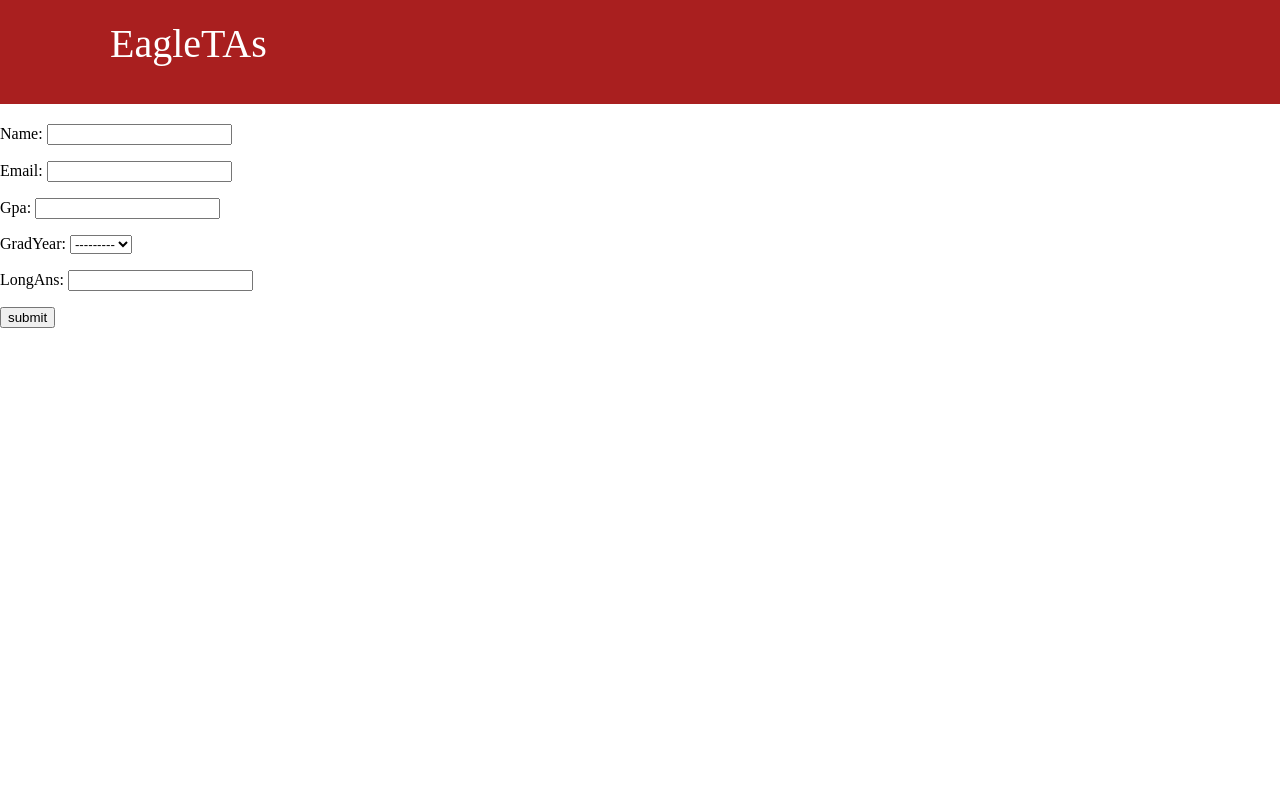
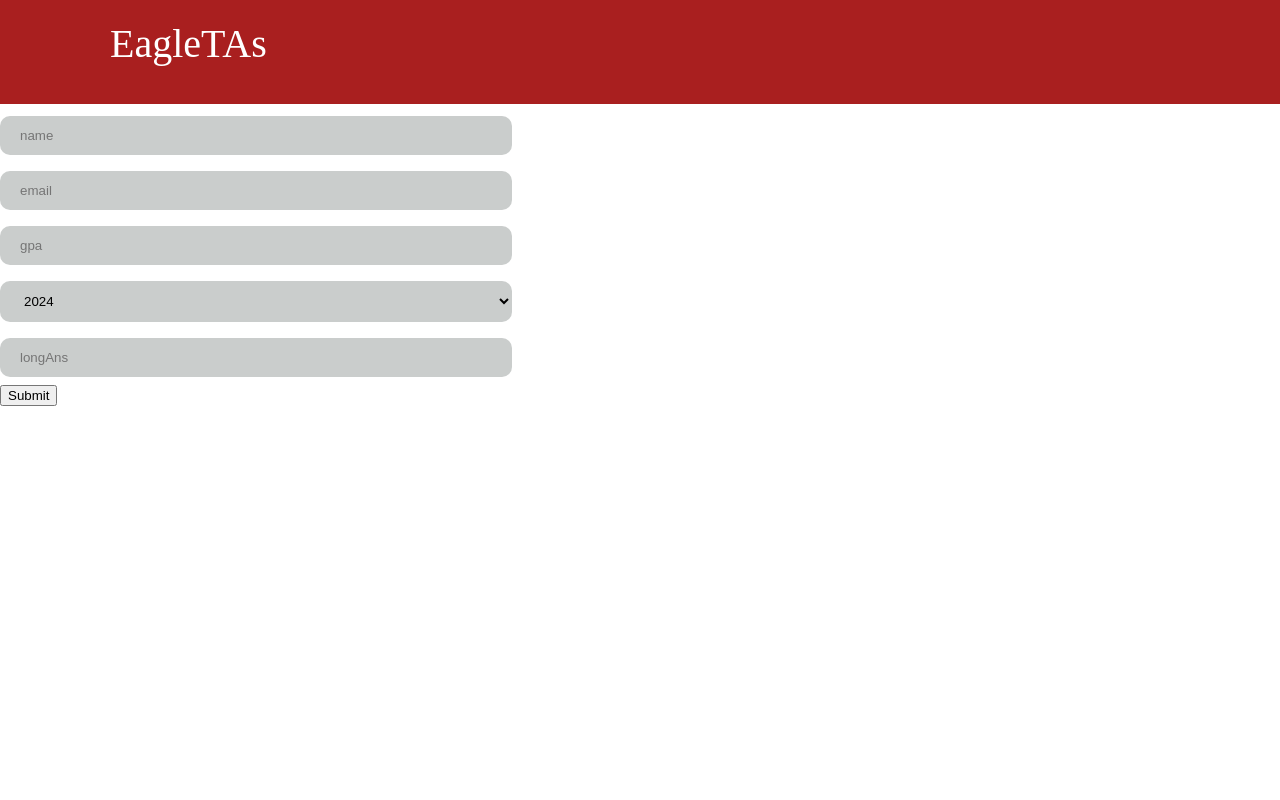
Before and after one commit to CSCI3356Spring2023/DjangoUnchained, a Django app: page /student_apply/ in a window 1280 px wide. Run offline with Django 4.2, Linux system fonts and the light colour scheme.

Commit message:
change in student apply

```diff
--- a/DjangoUnchained/Application/forms.py
+++ b/DjangoUnchained/Application/forms.py
@@ -4,6 +4,19 @@ from .models import CourseAdd
 from django.core.validators import MaxValueValidator, MinValueValidator
 
 class StudentApply(forms.ModelForm):
+    YEARS = (
+
+        ('2024', '2024'),
+        ('2025', '2025'),
+        ('2026', '2026'),
+        ('2027', '2027'),
+
+    )
+    name = forms.CharField(widget=forms.TextInput(attrs={'placeholder': 'name'}))
+    email = forms.CharField(widget=forms.TextInput(attrs={'placeholder': 'email'}))
+    gpa = forms.CharField(widget=forms.TextInput(attrs={'placeholder': 'gpa'}))
+    gradYear = forms.CharField(widget=forms.Select(choices=YEARS))
+    longAns = forms.CharField(widget=forms.TextInput(attrs={'placeholder': 'longAns'}))
     class Meta:
         model = StudentApplication
         fields = ('name', 'email', 'gpa', 'gradYear', 'longAns')
--- a/DjangoUnchained/Application/static/studentApply.css
+++ b/DjangoUnchained/Application/static/studentApply.css
@@ -5,7 +5,6 @@
             top: 10%;
             font-size:30px;
         }
-
     .big_div {
         background-color:rgba(255, 255, 255, 1);
         width:100%;
--- a/DjangoUnchained/Application/templates/studentApply.html
+++ b/DjangoUnchained/Application/templates/studentApply.html
@@ -15,8 +15,17 @@
         <br><br><br><br><br><br>
         <form method="post">
             {% csrf_token %}
-            {{form.as_p}}
-            <button type="submit">submit</button>
+            {{form.name}}
+            <br>
+            {{form.email}}
+            <br>
+            {{form.gpa}}
+            <br>
+            {{form.gradYear}}
+            <br>
+            {{form.longAns}}
+            <br>
+            <button type="submit" class="submit_button">Submit</button>
         </form>
         <!--
         <div class="e137_5"></div>
@@ -34,5 +43,18 @@
         <div class="e138_69"></div>
         -->
     </div>
+    <style>
+        input, select {
+        list-style: none;
+        background-color: #cacdcc;
+        color: black;
+        border: none;
+        width: 40%;
+        padding: 12px 20px;
+        margin: 8px 0;
+        border-radius: 10px;
+        box-sizing: border-box;
+    }
+    </style>
     </body>
     </html>
```
